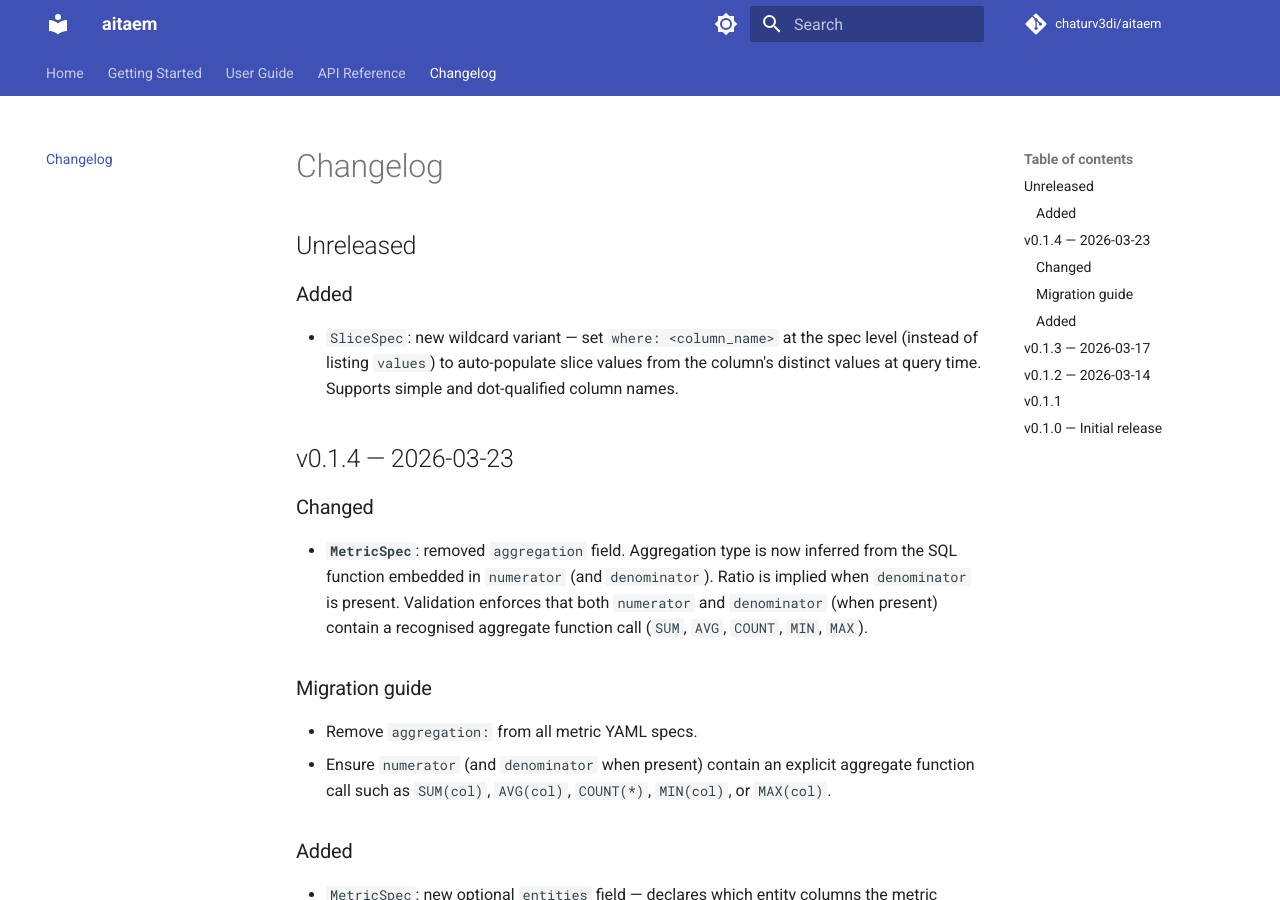
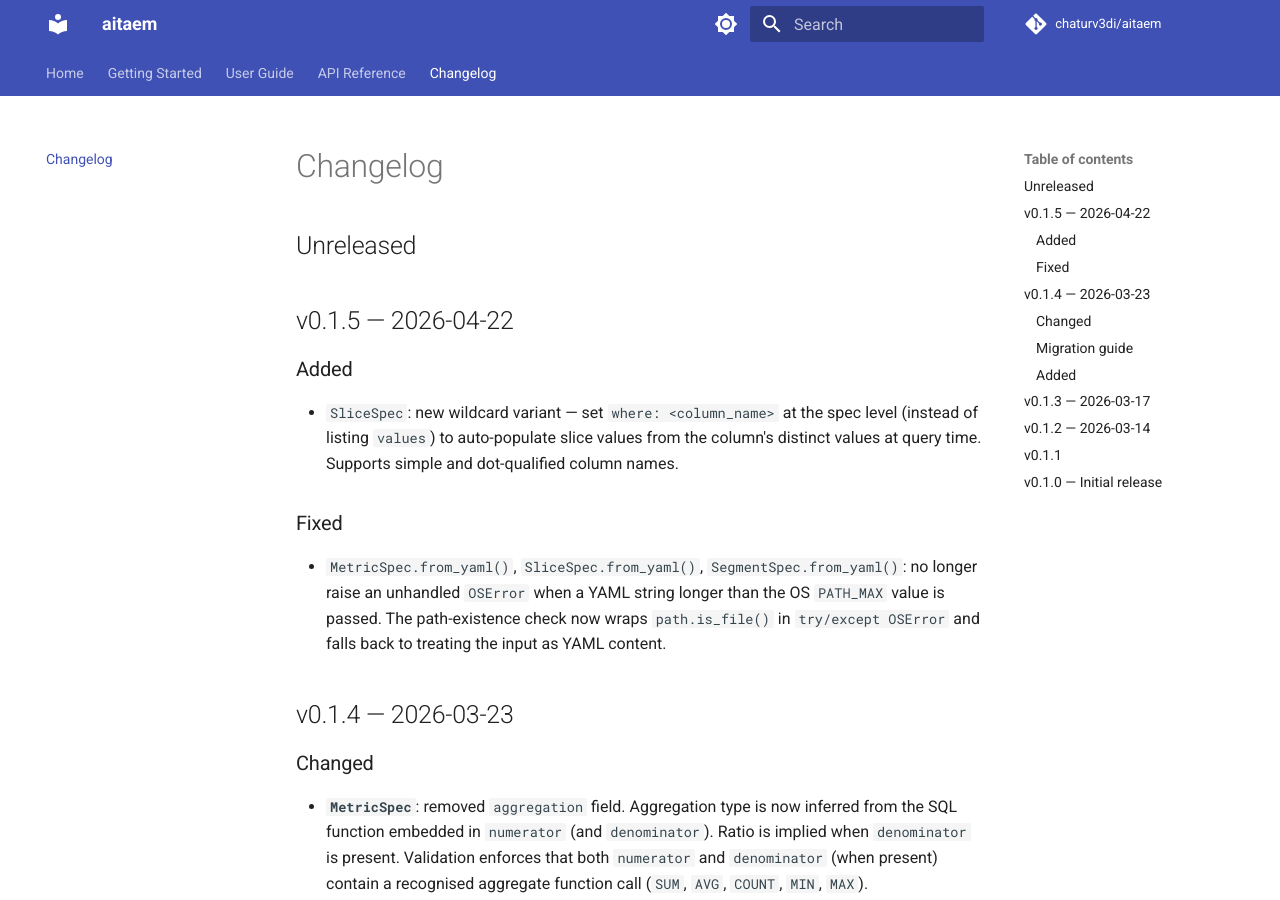
Before and after one commit to chaturv3di/aitaem, an MkDocs documentation site: the page built from docs/changelog.md, in a window 1280 px wide and 900 px high. Built offline with MkDocs 1.6.1 and Material for MkDocs 9.7.7, drawn with Linux system fonts in a browser that asks for light colours; comment, search, counter and statistics services are not loaded.

Commit message:
release: prepare v0.1.5

```diff
--- a/docs/changelog.md
+++ b/docs/changelog.md
@@ -1,11 +1,19 @@
 # Changelog
 
 ## Unreleased
+
+## v0.1.5 — 2026-04-22
 
 ### Added
 - `SliceSpec`: new wildcard variant — set `where: <column_name>` at the spec level
   (instead of listing `values`) to auto-populate slice values from the column's distinct
   values at query time. Supports simple and dot-qualified column names.
+
+### Fixed
+- `MetricSpec.from_yaml()`, `SliceSpec.from_yaml()`, `SegmentSpec.from_yaml()`: no longer
+  raise an unhandled `OSError` when a YAML string longer than the OS `PATH_MAX` value is
+  passed. The path-existence check now wraps `path.is_file()` in `try/except OSError` and
+  falls back to treating the input as YAML content.
 
 ## v0.1.4 — 2026-03-23
 
--- a/pyproject.toml
+++ b/pyproject.toml
@@ -1,6 +1,6 @@
 [project]
 name = "aitaem"
-version = "0.1.4"
+version = "0.1.5"
 description = "AITÆM: All Interesting Things Are Essentially Metrics - A Python library for generating data insights"
 readme = "README.md"
 license = {file = "LICENSE"}
```
Also changed, not shown: README.md (+2 -0 lines).
